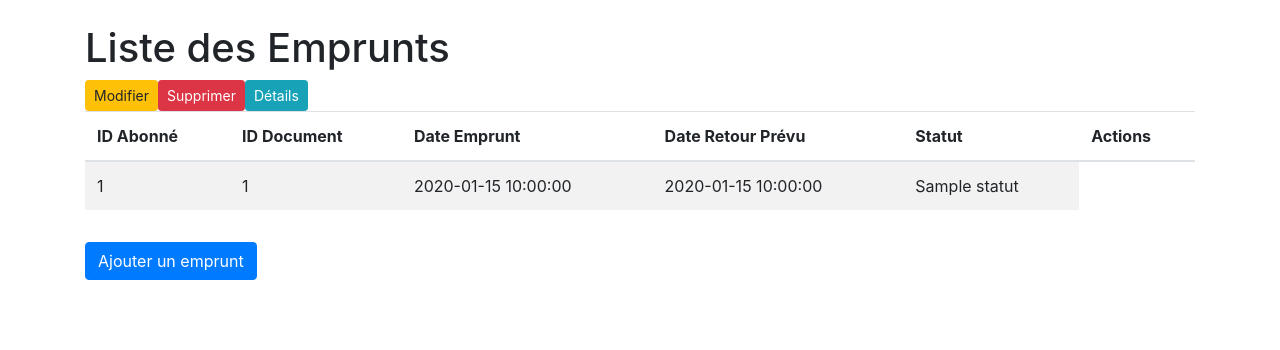
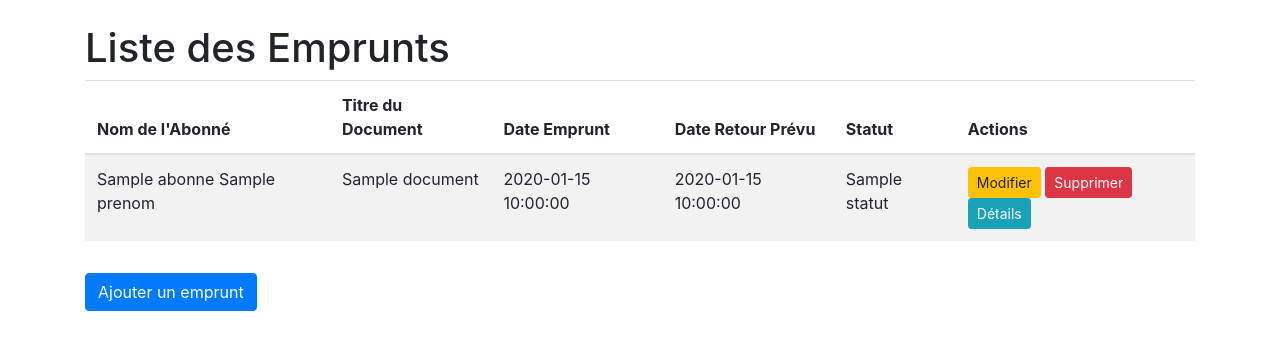
Before and after one commit to isned/projet_mongo, a Flask app: page /emprunts in a window 1280 px wide. Shown: the top 350 px of the page. Run offline with Flask 3, Linux system fonts and the light colour scheme; a database or web service that is not in the repository returns one stand-in record (values such as "Sample title"); some libraries are stand-ins or nearby versions.

Commit message:
some updates

```diff
--- a/app.py
+++ b/app.py
@@ -207,10 +207,31 @@ def delete_document_route(id):
 
 
 
-@app.route('/emprunts', methods=['GET'])
+'''@app.route('/emprunts', methods=['GET'])
 def emprunts_lister():
     emprunts = emprunt.get_emprunts(mongo)  # Récupère tous les documents
-    return render_template('emprunts/lister.html', emprunts=emprunts)
+    return render_template('emprunts/lister.html', emprunts=emprunts)'''
+
+
+
+@app.route('/emprunts', methods=['GET'])
+def liste_emprunts():
+    emprunts = mongo.db.emprunts.find()
+    liste_emprunts_complets = []
+
+    for em in emprunts:
+        abonne = mongo.db.abonnes.find_one({"_id": em['abonne_id']})
+        document = mongo.db.documents.find_one({"_id": em['document_id']})
+        liste_emprunts_complets.append({
+            'abonne': abonne,
+            'document': document,
+            'date_emprunt': em['date_emprunt'],
+            'date_retour_prevu': em['date_retour_prevu'],
+            'statut': em['statut'],
+            '_id': em['_id']
+        })
+
+    return render_template('emprunts/lister.html', emprunts=liste_emprunts_complets)
 
 # Route pour récupérer un abonné par ID
 @app.route('/emprunts/<id>/', methods=['GET'])
@@ -254,7 +275,8 @@ def delete_emprunt_route(id):
 def show_add_emprunt_form():
     abonnes = list(mongo.db.abonnes.find())
     documents = list(mongo.db.documents.find())
-    return render_template('emprunts/ajouter.html', abonnes=abonnes, documents=documents)
+    current_date = datetime.now().strftime('%Y-%m-%d')  # Format de la date pour le champ input
+    return render_template('emprunts/ajouter.html', abonnes=abonnes, documents=documents,current_date=current_date)
 
 
 @app.route('/add_emprunt', methods=['POST'])
@@ -262,8 +284,9 @@ def add_emprunt_route():
     # Récupérer les données du formulaire via request.form
         abonne_id = request.form['abonne_id']
         document_id = request.form['document_id']
+        date_emprunt = datetime.now()
         date_retour_prevu = request.form['date_retour_prevu']
-        date_emprunt = datetime.now()
+
         # Convertir la date de retour prévue en objet datetime
         date_retour_prevu = datetime.strptime(date_retour_prevu, '%Y-%m-%d')
 
--- a/templates/emprunts/lister.html
+++ b/templates/emprunts/lister.html
@@ -4,7 +4,6 @@
     <meta charset="UTF-8">
     <meta name="viewport" content="width=device-width, initial-scale=1.0">
     <title>Liste des Emprunts</title>
-    <!-- Inclure Bootstrap ou autres styles si nécessaire -->
     <link rel="stylesheet" href="https://maxcdn.bootstrapcdn.com/bootstrap/4.5.2/css/bootstrap.min.css">
 </head>
 <body>
@@ -14,26 +13,23 @@
     <table class="table table-striped">
         <thead>
             <tr>
-                <th>ID Abonné</th>
-                <th>ID Document</th>
+                <th>Nom de l'Abonné</th>
+                <th>Titre du Document</th>
                 <th>Date Emprunt</th>
                 <th>Date Retour Prévu</th>
                 <th>Statut</th>
                 <th>Actions</th>
-
-
-
             </tr>
         </thead>
         <tbody>
             {% for em in emprunts %}
             <tr>
-                <td>{{ em.abonne_id }}</td>
-                <td>{{ em.document_id }}</td>
-                <td>{{ em.date_emprunt}}</td>
+                <td>{{ em.abonne.nom }} {{ em.abonne.prenom }}</td>
+                <td>{{ em.document.titre }}</td>
+                <td>{{ em.date_emprunt }}</td>
                 <td>{{ em.date_retour_prevu }}</td>
                 <td>{{ em.statut }}</td>
-
+                <td>
                     <a href="/emprunts/{{ em._id }}/update" class="btn btn-warning btn-sm">Modifier</a>
                     <a href="#" class="btn btn-danger btn-sm" onclick="confirmDelete('{{ em._id }}')">Supprimer</a>
                     <a href="/emprunts/{{ em._id }}/" class="btn btn-info btn-sm">Détails</a>
@@ -46,13 +42,10 @@
     <a href="/add_emprunt" class="btn btn-primary mt-3">Ajouter un emprunt</a>
 </div>
 
-<!-- Ajout d'un script JavaScript pour la confirmation -->
 <script>
     function confirmDelete(id) {
-        // Demander à l'utilisateur de confirmer la suppression
-        var confirmAction = confirm("Êtes-vous sûr de vouloir supprimer cette emprunts ?");
+        var confirmAction = confirm("Êtes-vous sûr de vouloir supprimer cet emprunt ?");
         if (confirmAction) {
-            // Si l'utilisateur confirme, rediriger vers la route de suppression
             window.location.href = '/emprunts/' + id + '/delete';
         }
     }
```
